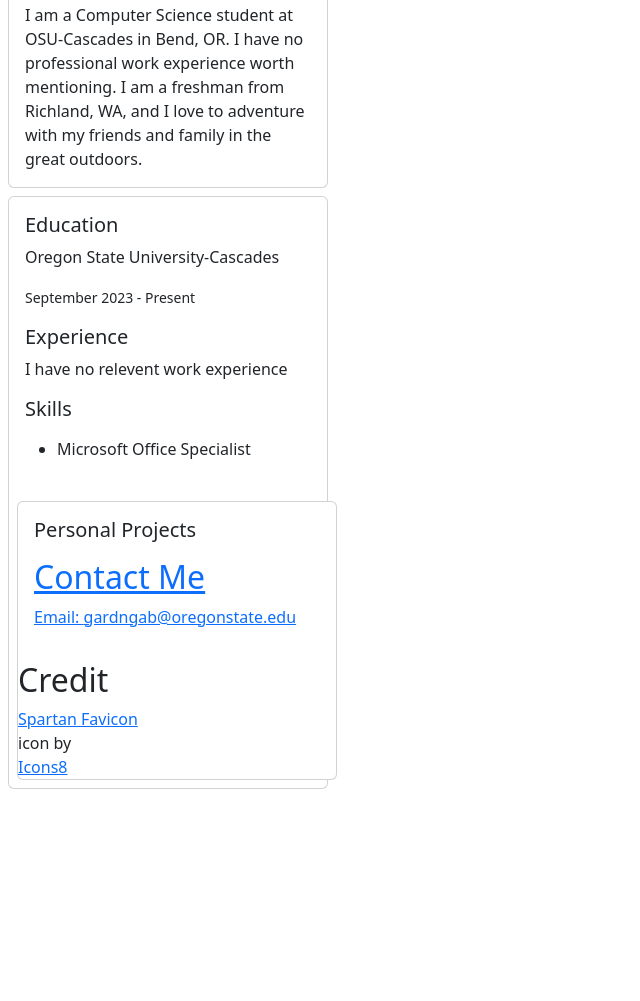
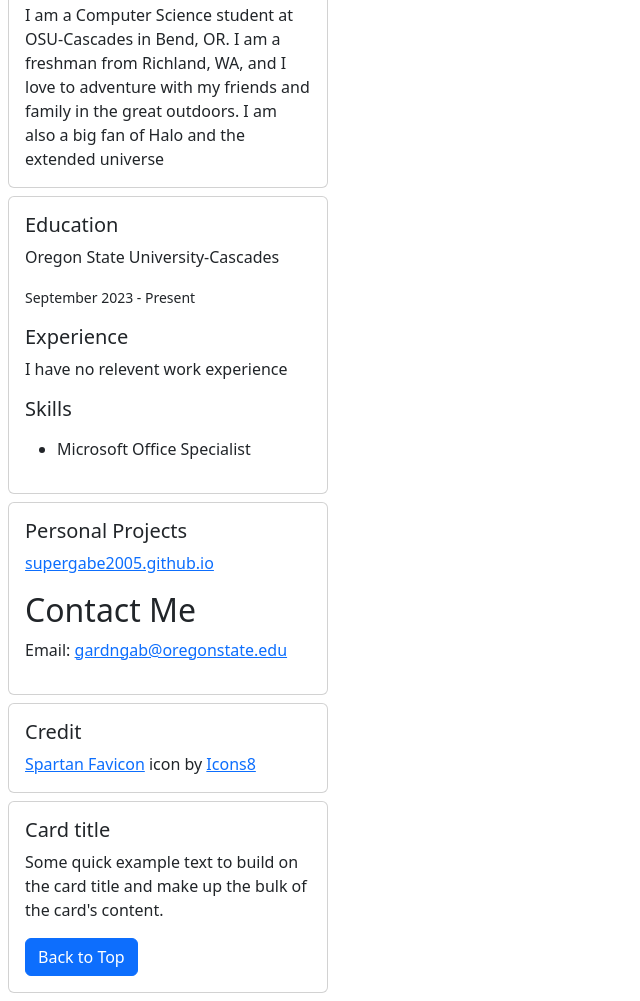
Before and after one commit to supergabe2005/supergabe2005.github.io, a website: page index.html in a window 1280 px wide. Shown: the part 618-1619 px from the top of the page, without its empty margins (0-640 px from the left). Before the commit the page ends 1415 px from the top, so only its background shows below. Drawn offline with Linux system fonts and the light colour scheme.

Commit message:
Pushing changes

```diff
--- a/index.html
+++ b/index.html
@@ -11,7 +11,7 @@
     <img src="images/profilepic.jpeg" class="card-img-top" alt="My profile picture">
     <div class="card-body">
         <h5 class="card-title">About Me</h5>
-        <p class="card-text">I am a Computer Science student at OSU-Cascades in Bend, OR. I have no professional work experience worth mentioning. I am a freshman from Richland, WA, and I love to adventure with my friends and family in the great outdoors.</p>
+        <p class="card-text">I am a Computer Science student at OSU-Cascades in Bend, OR. I am a freshman from Richland, WA, and I love to adventure with my friends and family in the great outdoors. I am also a big fan of Halo and the extended universe</p>
 </div>
 
 </div>
@@ -29,12 +29,12 @@
             </ul>
         </p>
 </div>
-
+</div>
 <div class="card m-2" style="width: 20rem;">
     <div class="card-body">
         <h5 class="card-title">Personal Projects</h5>
         <p class="card-text">
-            <a target="_blank" href="https://github.com/supergabe2005/supergabe2005.github.io"a>
+            <a target="_blank" href="https://github.com/supergabe2005/supergabe2005.github.io">supergabe2005.github.io</a>
         </p>
 
 <div>
@@ -43,7 +43,25 @@
     <p></p>
 </div>
 </div>
-    <h2>Credit</h2>
+</div>
+<div class="card m-2" style="width: 20rem;">
+    <div class="card-body">
+    <h5 class="card-title">Credit</h5>
     <a target="_blank" href="https://icons8.com/icon/25HTNvGktKbr/spartan">Spartan Favicon</a> icon by <a target="_blank" href="https://icons8.com">Icons8</a>
+</div>
+</div>
+<div class="card m-2" style="width: 20rem;">
+    <div class="card-body">
+        <h5 class="card-title">Card title</h5>
+        <p class="card-text">
+            Some quick example text to build
+            on the card title and make up the
+            bulk of the card's content.
+        </p>
+        <a href="#" class="btn btn-primary">
+            Back to Top
+        </a>
+    </div>
+</div>
 </body>
 </html>
```
Also changed, not shown: images/favicon.jpeg.
